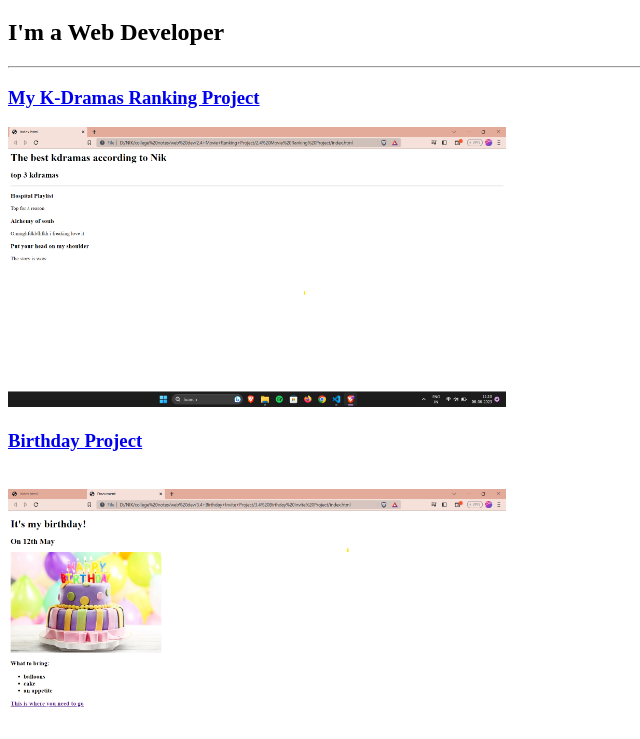
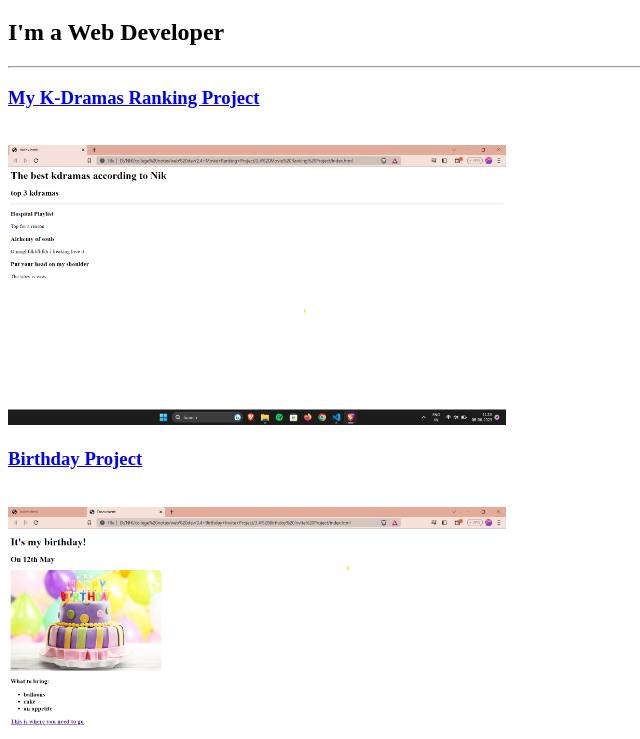
Before and after one commit to nikunjaa/nikport, a plain HTML site: page index.html in a window 1280 px wide. Shown: the part 61-800 px from the top of the page, without its empty margins (0-640 px from the left). Drawn offline with Linux system fonts and the light colour scheme.

Commit message:
Update index.html

```diff
--- a/index.html
+++ b/index.html
@@ -12,7 +12,7 @@
     <h2>I'm a Web Developer</h2>
     <hr>
     <!-- TODO 2: Add Your previous projects' HTML into the public folder -->
-    <a href="./2.4 Movie Ranking Project/index.html"><h3>My K-Dramas Ranking Project</h3></a>
+    <a href="./2.4 Movie Ranking Project/index.html"><h3>My K-Dramas Ranking Project</h3></a> <br>
         <img src="./korean drama website.png" height="280" alt="movie ranking project preview">
 
     <a href="./3.4 Birthday Invite Project/index.html"> <h3>Birthday Project</h3></a><br>
```
